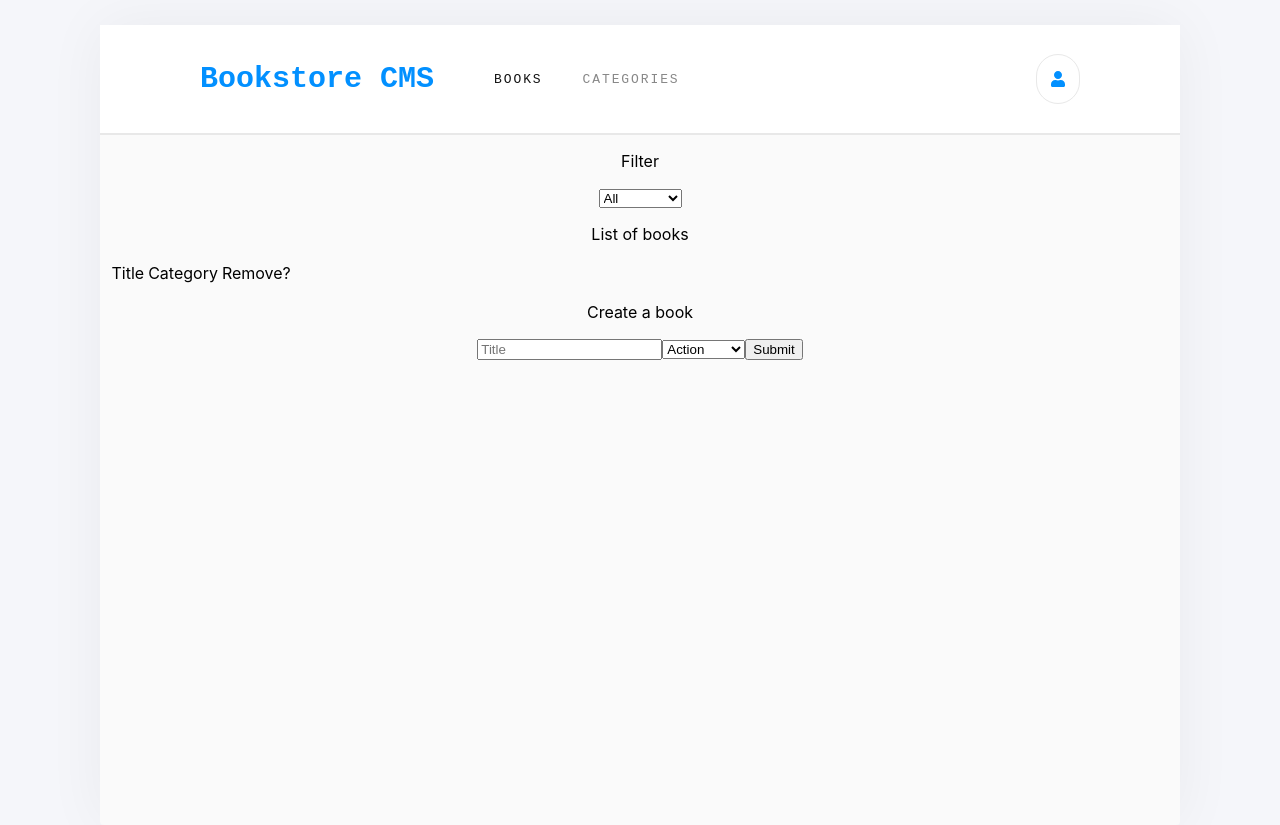
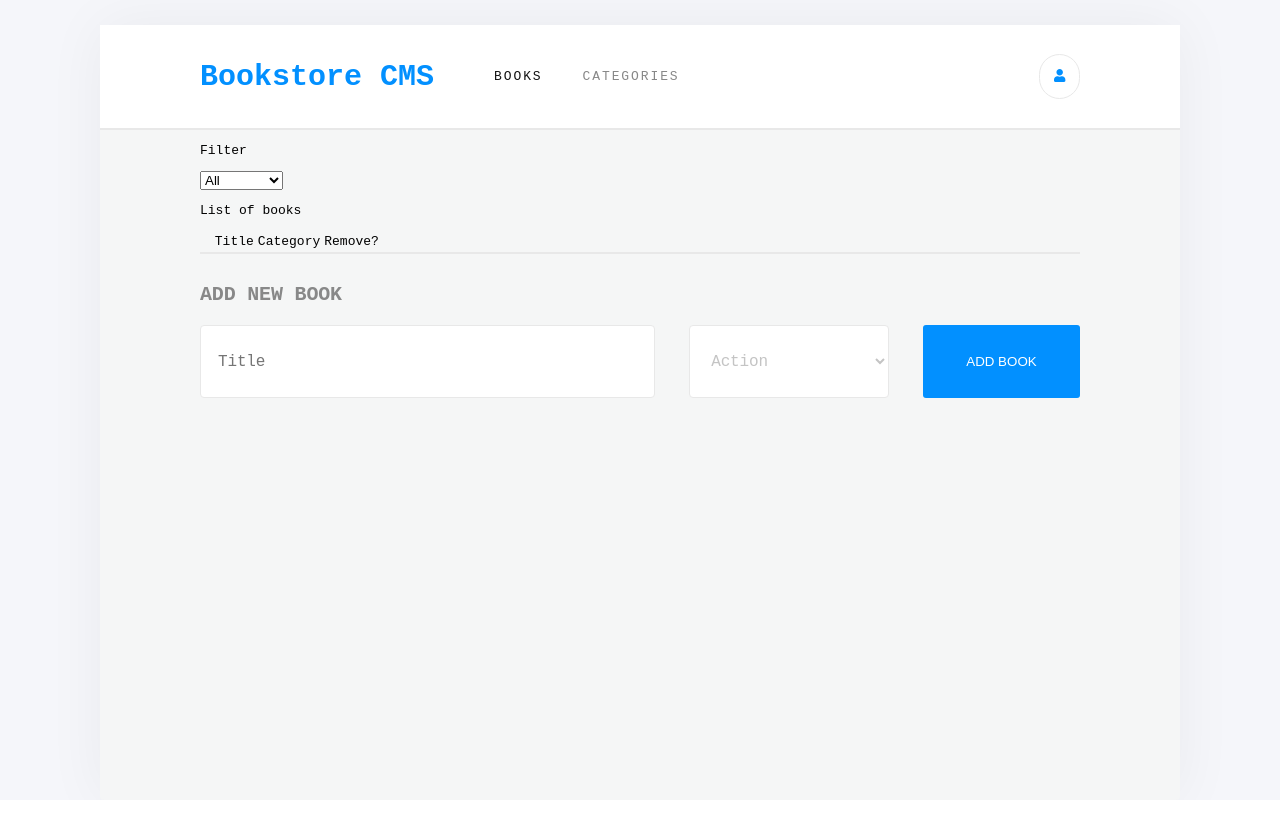
Before and after one commit to maelfosso/microverse_js_bookstore, a React (Create React App) app: page / in a window 1280 px wide. After the commit the page ends 800 px from the top, so only its background shows below. Built offline with nearby package versions, Linux system fonts and the light colour scheme.

Commit message:
Bookform design

```diff
--- a/src/App.css
+++ b/src/App.css
@@ -1,12 +1,11 @@
 html, body, #root {
   height: 100%;
+  font-family: monospace;
 }
 
 .App {
-  text-align: center;
   display: flex;
   flex-direction: column;
-  padding: 25px 100px 0;
   background: #f5f6fa;
   height: 100%;
 }
@@ -19,8 +18,9 @@ html, body, #root {
 .content {
   border-radius: 4px;
   box-shadow: 0 0 60px 0 rgba(0, 0, 0, 0.05);
-  background-color: #fafafa;
+  background-color: #f5f6f6;
   height: 100%;
+  margin: 25px 100px 0;
 }
 
 .nav {
@@ -70,3 +70,64 @@ html, body, #root {
   border-radius: 45px;
   padding: 14px;
 }
+
+.container {
+  padding: 0 100px;
+}
+
+.BooksForm {
+  border-top: 2px solid #e8e8e8;
+}
+
+.BooksForm .title {
+  font-size: 20px;
+  font-weight: bold;
+  font-stretch: normal;
+  font-style: normal;
+  letter-spacing: -0.18px;
+  color: #888888;
+  text-transform: uppercase;
+  margin-bottom: 19px;
+  margin-top: 29px;
+}
+
+.BooksForm form {
+  display: flex;
+  flex-direction: row;
+}
+
+.BooksForm form .input {
+  height: 45px;
+  border-radius: 4px;
+  border: 1px solid #e8e8e8;
+  background: #ffffff;
+}
+
+.BooksForm form .content-inside {
+  font-size: 16px;
+  letter-spacing: -0.15px;
+  color: #c4c4c4;
+  padding-left: 17px;
+  padding-top: 13px;
+  padding-bottom: 13px;
+  font-family: monospace;
+}
+
+.BooksForm form input {
+  flex-grow: 6;
+}
+
+.BooksForm form select {
+  flex-grow: 2;
+  height: auto;
+  margin: 0 34px;
+}
+
+.BooksForm form button {
+  flex-grow: 2;
+  border: 0;
+  border-radius: 3px;
+  background-color: #0290ff;
+  color: #ffffff;
+  text-transform: uppercase;
+}
--- a/src/components/App.js
+++ b/src/components/App.js
@@ -9,8 +9,10 @@ function App() {
     <div className="App">
       <div className="content">
         <Header />
-        <BooksList />
-        <BooksForm />
+        <div className="container">
+          <BooksList />
+          <BooksForm />
+        </div>
       </div>
     </div>
   );
--- a/src/components/Book.js
+++ b/src/components/Book.js
@@ -1,5 +1,6 @@
 import React from 'react';
 import PropTypes from 'prop-types';
+import '../App.css';
 
 const Book = props => {
   const { book, onRemove } = props;
--- a/src/containers/BooksForm.js
+++ b/src/containers/BooksForm.js
@@ -3,6 +3,7 @@ import { connect } from 'react-redux';
 import PropTypes from 'prop-types';
 import { createBook } from '../actions';
 import CATEGORIES from '../utils/categories';
+import '../App.css';
 
 class BooksForm extends React.Component {
   constructor(props) {
@@ -50,15 +51,15 @@ class BooksForm extends React.Component {
     const { title, category } = this.state;
 
     return (
-      <div>
-        <p>Create a book</p>
+      <div className="BooksForm">
+        <div className="title">Add new book</div>
         <form onSubmit={this.handleSubmit}>
-          <input type="text" name="title" placeholder="Title" value={title} onChange={this.handleTitleChange} />
-          <select value={category} onChange={this.handleCategoryChange}>
+          <input type="text" className="input content-inside" name="title" placeholder="Title" value={title} onChange={this.handleTitleChange} />
+          <select className="input content-inside" style={{ height: 'auto' }} value={category} onChange={this.handleCategoryChange}>
             {CATEGORIES.map(c => <option key={c} value={c}>{c}</option>)}
           </select>
 
-          <button type="submit">Submit</button>
+          <button type="submit">ADd book</button>
         </form>
       </div>
     );
```
